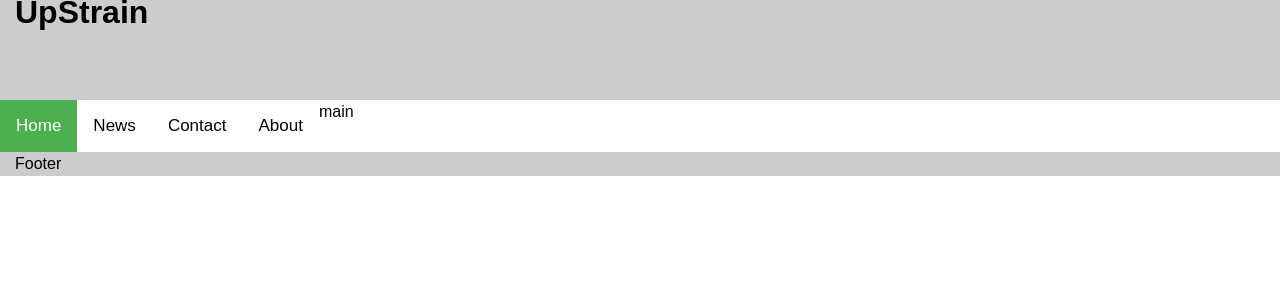
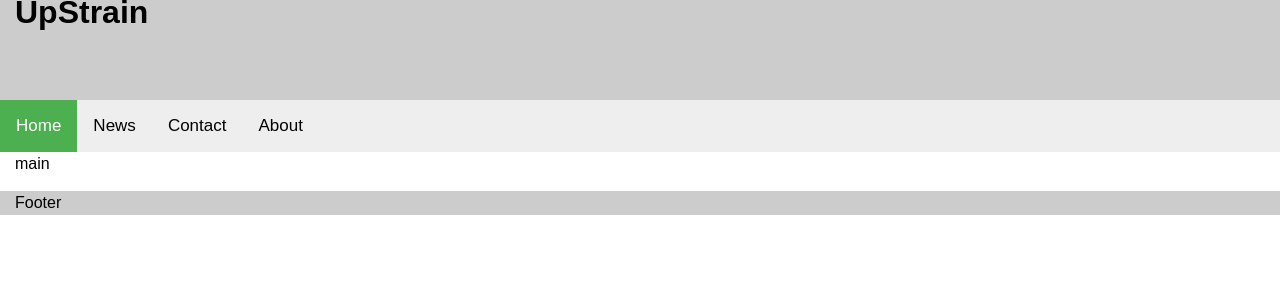
Before and after one commit to emos8710/Project-X, a PHP site: page / in a window 1280 px wide. Shown: the top 300 px of the page. Run offline with PHP 8.4, Linux system fonts and the light colour scheme.

Commit message:
no message

```diff
--- a/HTML och CSS/index.html
+++ b/HTML och CSS/index.html
@@ -2,6 +2,7 @@
 
 <head>
     <meta charset="utf-8">
+    <meta name="viewport" content="width=device-width, initial-scale=1.0">
 	<title>UpStrain</title>
 	<link href="upstrain.css" rel="stylesheet">
 </head>
--- a/HTML och CSS/upstrain.css
+++ b/HTML och CSS/upstrain.css
@@ -22,6 +22,8 @@ header {
 
 main {
 	width: 100%;
+	float: left;
+	overflow: auto;
 }
 
 footer {
@@ -33,6 +35,8 @@ footer {
 	background: #eee;
 	margin-top: 0;
 	clear: both;
+	width: 100%;
+	overflow: auto;
 }
 
 .navigation a {
@@ -57,4 +61,5 @@ footer {
 	/* Padding for content */
 	margin: 15px;
 	margin-top: 0;
+
 }
```
